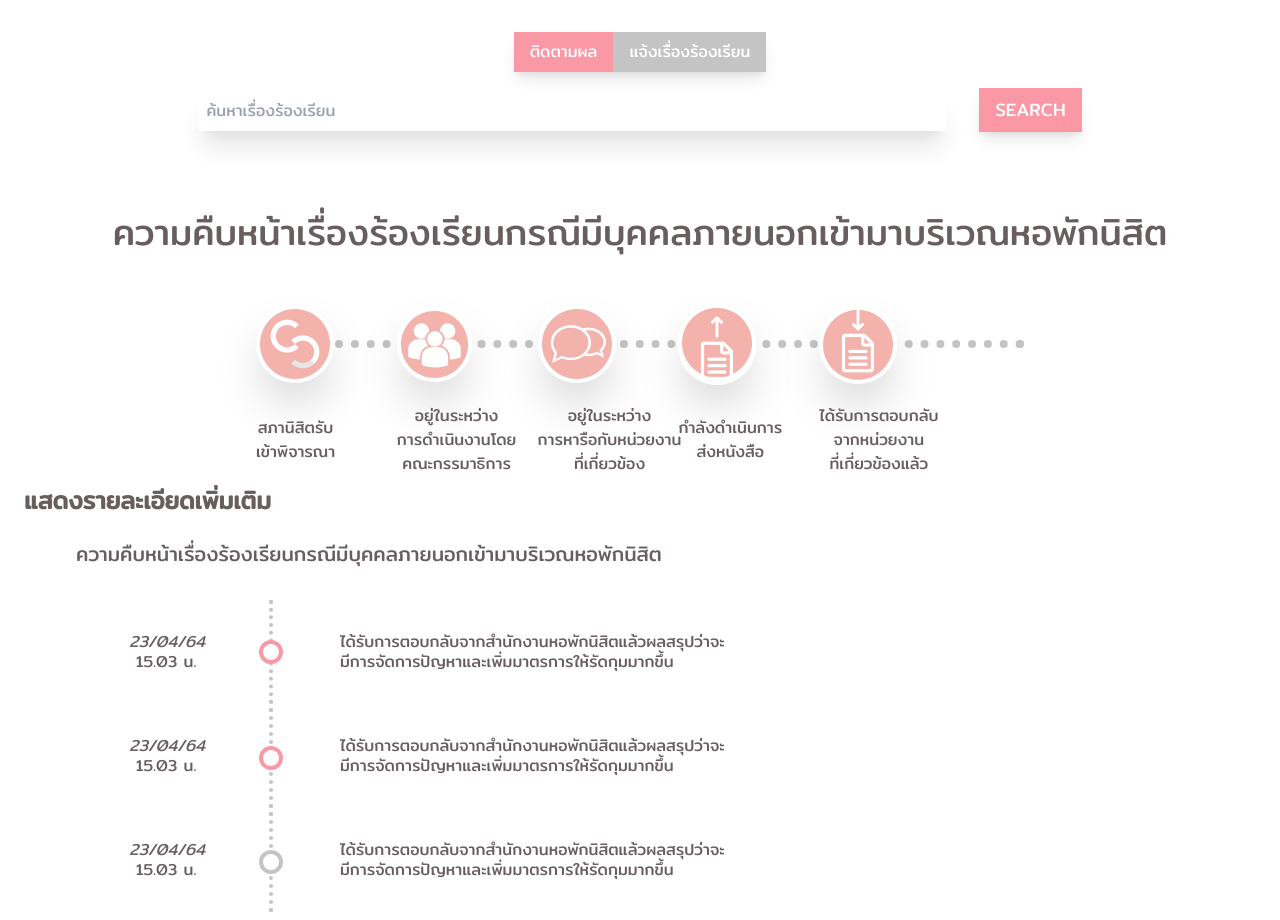
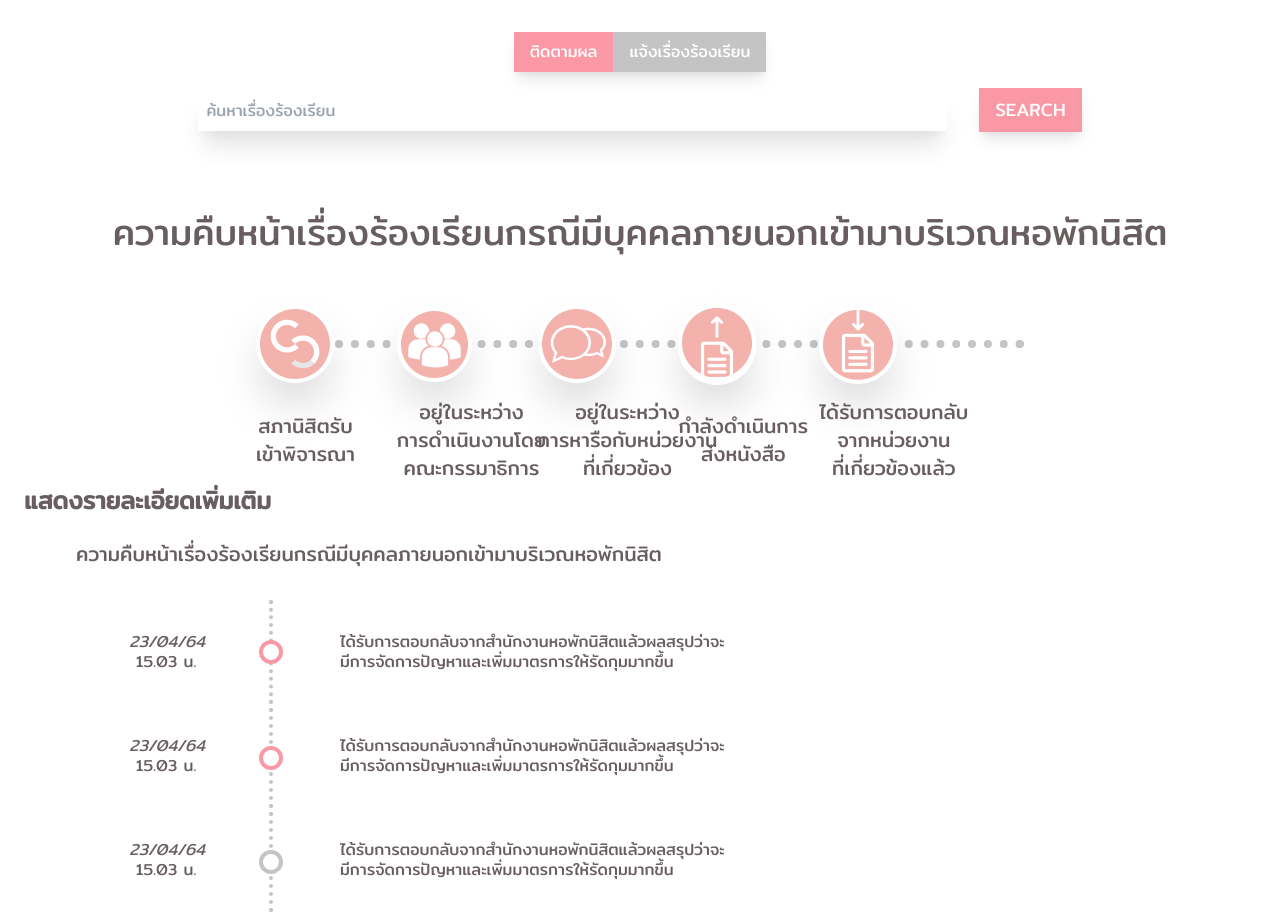
Before and after one commit to punpat2000/sccu-website, an Angular app in the folder web/: page /tracking in a window 1280 px wide. Built offline with nearby package versions, Linux system fonts and the light colour scheme.

Commit message:
lint update

```diff
--- a/web/src/app/tracking/tracking.component.html
+++ b/web/src/app/tracking/tracking.component.html
@@ -28,14 +28,14 @@
       >
         <img src="../../assets/sccu.png" />
       </div>
-      <p class="absolute mt-48">สภานิสิตรับ<br />เข้าพิจารณา</p>
+      <p class="absolute mt-48 text-base md:text-xl">สภานิสิตรับ<br />เข้าพิจารณา</p>
       <div
         class="w-70 h-70 rounded-full border-white border-4 absolute shadow-2xl"
         style="margin-left: 11%"
       >
         <img src="../../assets/consider.png" />
       </div>
-      <p class="absolute mt-48" style="margin-left: 11%">
+      <p class="absolute mt-48 text-base md:text-xl" style="margin-left: 11%">
         อยู่ในระหว่าง<br />การดำเนินงานโดย<br />คณะกรรมาธิการ
       </p>
       <div
@@ -44,7 +44,7 @@
       >
         <img src="../../assets/office.png" />
       </div>
-      <p class="absolute mt-48" style="margin-left: 22%">
+      <p class="absolute mt-48 text-base md:text-xl" style="margin-left: 22%">
         อยู่ในระหว่าง<br />การหารือกับหน่วยงาน<br />ที่เกี่ยวข้อง
       </p>
       <div
@@ -53,7 +53,7 @@
       >
         <img src="../../assets/send.png" />
       </div>
-      <p class="absolute mt-48" style="margin-left: 33%">
+      <p class="absolute mt-48 text-base md:text-xl" style="margin-left: 33%">
         กำลังดำเนินการ<br />ส่งหนังสือ
       </p>
       <div
@@ -62,7 +62,7 @@
       >
         <img src="../../assets/receive.png" />
       </div>
-      <p class="absolute mt-48" style="margin-left: 44%">
+      <p class="absolute mt-48 text-base md:text-xl" style="margin-left: 44%">
         ได้รับการตอบกลับ<br />จากหน่วยงาน<br />ที่เกี่ยวข้องแล้ว
       </p>
     </div>
```
Also changed, not shown: 2 other files (tests, documents, lock files or other folders).
